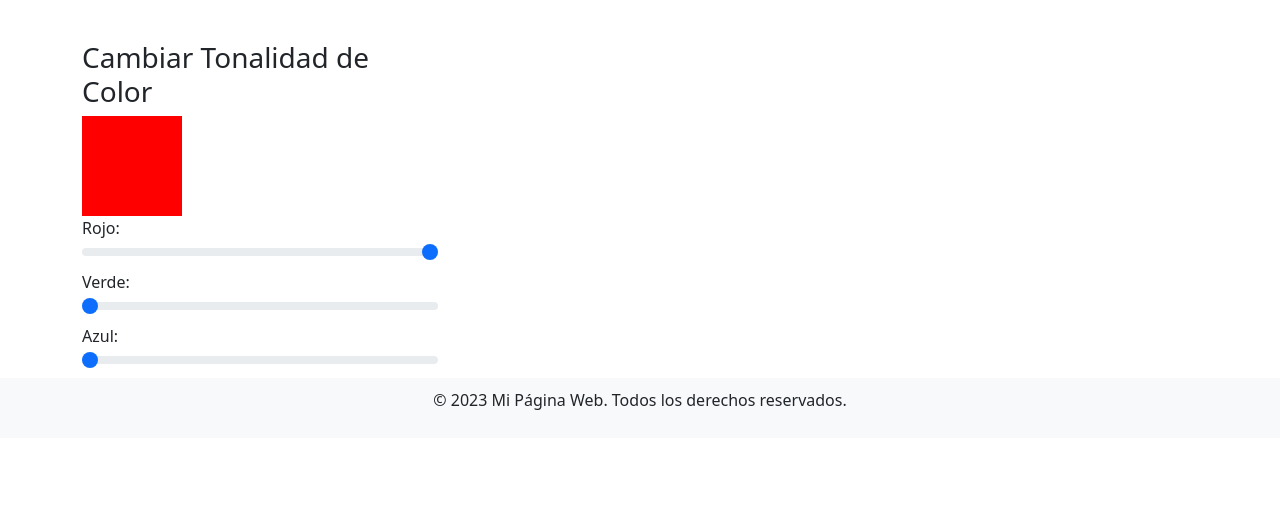
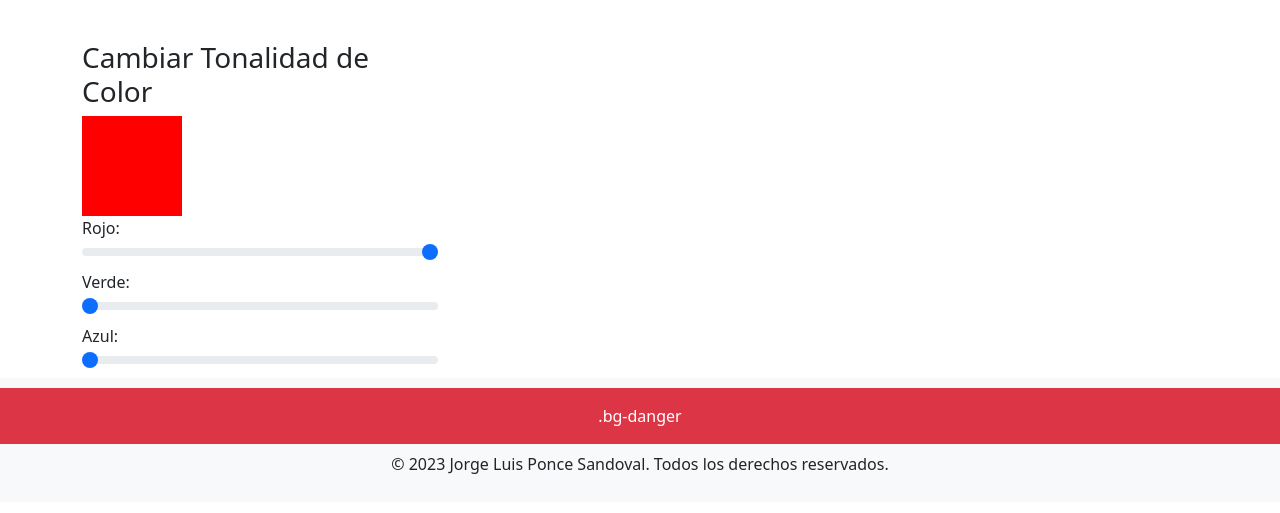
Before and after one commit to JorgeS31/control-de-color, a plain HTML site: page index.html in a window 1280 px wide. Shown: the part 63-576 px from the top of the page. Drawn offline with nearby package versions, Linux system fonts and the light colour scheme.

Commit message:
Personalización de pagina

```diff
--- a/index.html
+++ b/index.html
@@ -23,7 +23,7 @@
 </head>
 <body>
     <!-- Encabezado con barra de navegación -->
-    <nav class="navbar navbar-expand-lg navbar-light bg-light">
+    <nav class="navbar navbar-expand-lg navbar-dark bg-light">
         <div class="container">
             <a class="navbar-brand" href="#">Mi Página Web</a>
         </div>
@@ -47,8 +47,8 @@
     </div>
 
     <!-- Pie de página con datos de copyright -->
-    <footer>
-        <p>&copy; 2023 Mi Página Web. Todos los derechos reservados.</p>
+    <footer> <div class="p-3 mb-2 bg-danger text-white">.bg-danger</div>
+        <p>&copy; 2023 Jorge Luis Ponce Sandoval. Todos los derechos reservados.</p>
     </footer>
 
     <!-- Agrega los scripts de Bootstrap y JavaScript al final del cuerpo del documento -->
```
